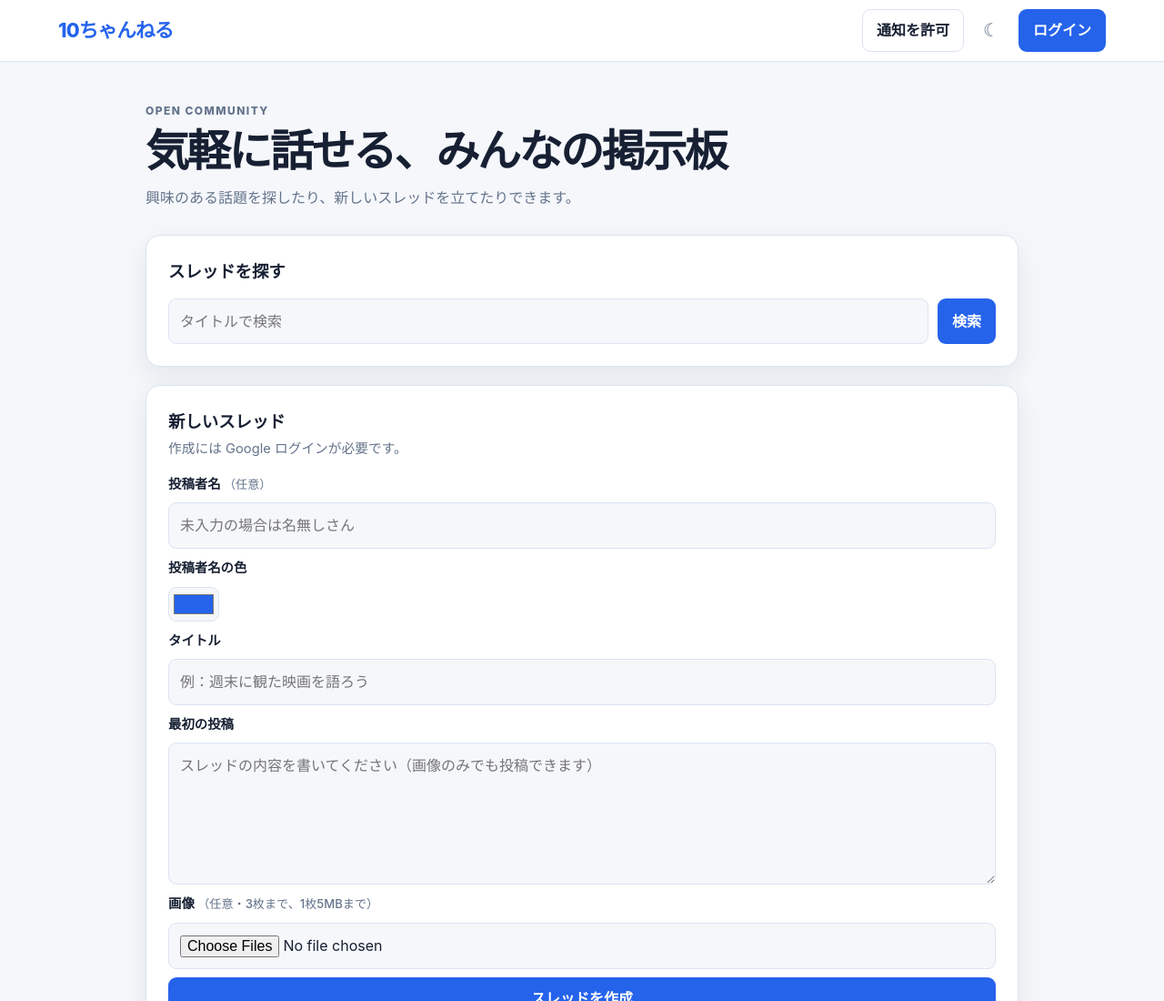
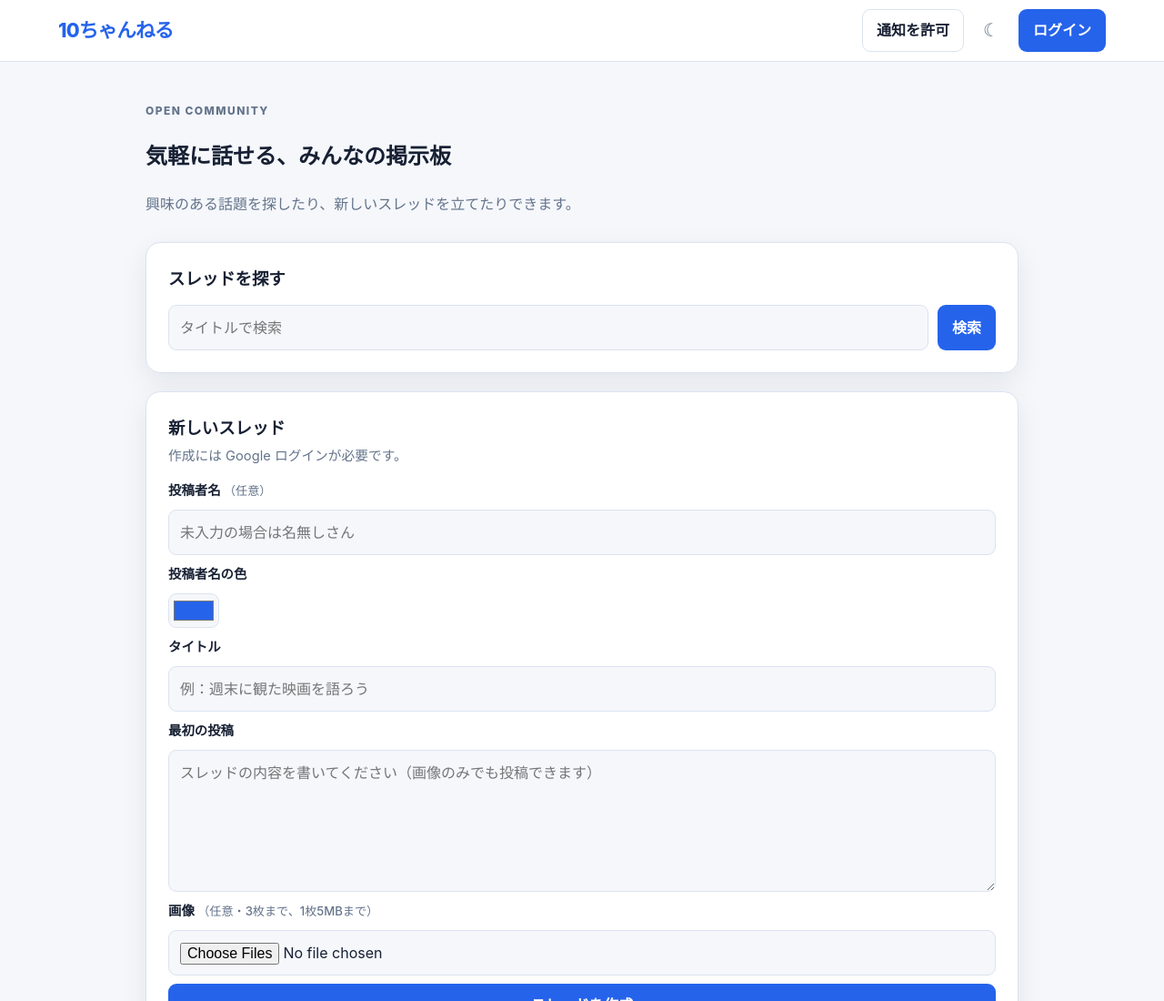
Before and after one commit to tmimiyan/10ch, a plain HTML site: page index.html in a window 1280 px wide. Shown: the top 1100 px of the page at 91% size. Drawn offline with Linux system fonts and the light colour scheme; no server answers.

Commit message:
Update index.html

```diff
--- a/index.html
+++ b/index.html
@@ -27,7 +27,7 @@
     <main class="container">
       <section class="hero">
         <p class="eyebrow">OPEN COMMUNITY</p>
-        <h1>気軽に話せる、みんなの掲示板</h1>
+        <h2>気軽に話せる、みんなの掲示板</h2>
         <p>興味のある話題を探したり、新しいスレッドを立てたりできます。</p>
       </section>
 
```
